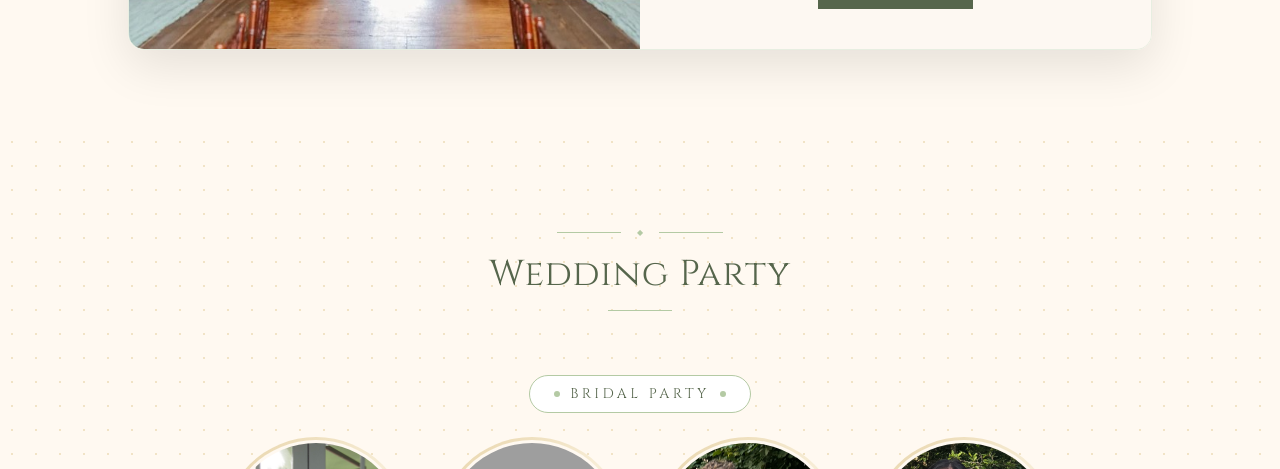
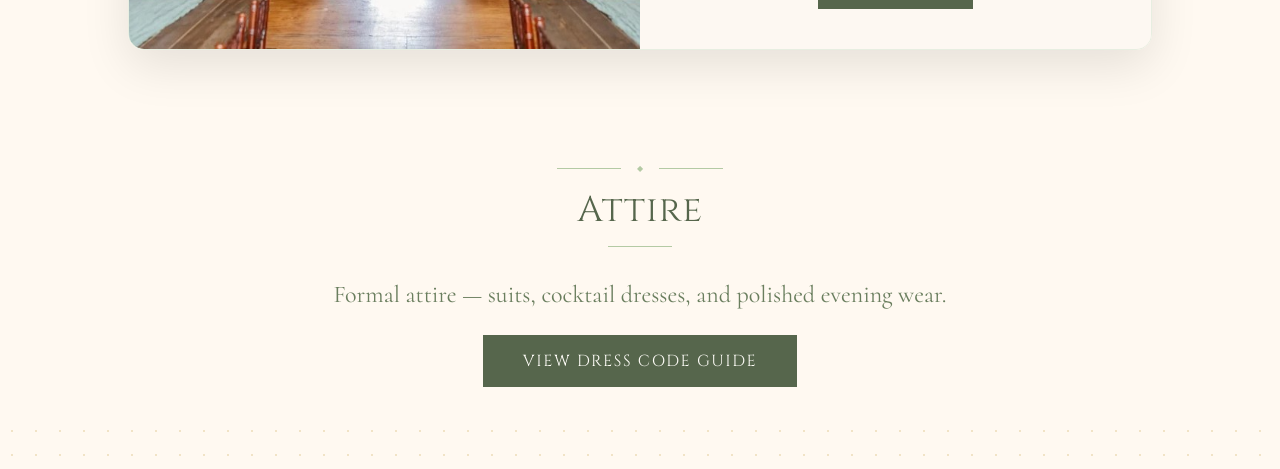
Before and after one commit to CarlyceMcIntosh/wedding-website, a React (Vite) app in the folder wedding-site/: page / in a window 1280 px wide. Shown: the part 1700-2169 px from the top of the page. Built offline with nearby package versions, Linux system fonts and the light colour scheme; grey boxes are pictures that could not be loaded.

Commit message:
Add Attire section with dress code modal and FAQ guide

```diff
--- /dev/null
+++ b/wedding-site/src/components/DressCode.jsx
@@ -0,0 +1,68 @@
+import { useState } from "react";
+import { X } from "lucide-react";
+import DressCodeGuide from "./DressCodeGuide";
+
+export default function DressCode() {
+  const [modalOpen, setModalOpen] = useState(false);
+
+  return (
+    <section
+      id="dress-code"
+      className="section w-full bg-ivory-100 py-8 px-4 scroll-mt-16"
+    >
+      <div className="max-w-3xl mx-auto">
+        <div className="flex flex-col items-center mb-8">
+          <div className="flex items-center gap-4 mb-4">
+            <div className="w-16 h-px bg-sage-300" />
+            <span className="text-sage-300 text-[8px]">◆</span>
+            <div className="w-16 h-px bg-sage-300" />
+          </div>
+          <h2 className="font-cinzel text-3xl md:text-4xl text-sage-700 tracking-wide">
+            Attire
+          </h2>
+          <div className="w-16 h-px bg-sage-300 mt-4" />
+        </div>
+
+        <div className="flex flex-col items-center gap-6 text-center">
+          <p className="font-cormorant text-xl md:text-2xl text-sage-600 leading-relaxed max-w-2xl">
+            Formal attire — suits, cocktail dresses, and polished evening wear.
+          </p>
+          <button
+            type="button"
+            onClick={() => setModalOpen(true)}
+            className="font-cinzel text-sm md:text-base tracking-widest uppercase
+                       text-ivory-50 bg-sage-700 hover:bg-sage-800
+                       px-10 py-3.5 transition-colors duration-200"
+          >
+            View Dress Code Guide
+          </button>
+        </div>
+      </div>
+
+      {modalOpen && (
+        <div
+          className="fixed inset-0 z-[100] flex items-center justify-center p-4 bg-sage-900/60 backdrop-blur-sm"
+          onClick={() => setModalOpen(false)}
+        >
+          <div
+            className="relative w-full max-w-3xl max-h-[90vh] overflow-y-auto bg-ivory-100 p-6 md:p-8 shadow-xl"
+            onClick={(e) => e.stopPropagation()}
+          >
+            <button
+              type="button"
+              onClick={() => setModalOpen(false)}
+              className="absolute top-4 right-4 text-sage-500 hover:text-sage-800 transition"
+              aria-label="Close"
+            >
+              <X size={24} />
+            </button>
+            <h3 className="font-cinzel text-2xl text-sage-700 tracking-wide text-center mb-6">
+              Attire
+            </h3>
+            <DressCodeGuide />
+          </div>
+        </div>
+      )}
+    </section>
+  );
+}
--- /dev/null
+++ b/wedding-site/src/components/DressCodeGuide.jsx
@@ -0,0 +1,17 @@
+const DRESS_CODE_IMAGE = "/misc/dress-code.png";
+
+export default function DressCodeGuide() {
+  return (
+    <div className="flex flex-col items-center gap-6">
+      <p className="font-cormorant text-lg md:text-xl text-sage-600 leading-relaxed text-center max-w-2xl">
+        Formal attire — suits, cocktail dresses, and polished evening wear.
+        Block heels are preferred for the outdoor venue.
+      </p>
+      <img
+        src={DRESS_CODE_IMAGE}
+        alt="Formal dress code guide — suits, cocktail dresses, and polished evening wear"
+        className="w-full max-w-2xl rounded-sm"
+      />
+    </div>
+  );
+}
--- a/wedding-site/src/components/FAQContent.jsx
+++ b/wedding-site/src/components/FAQContent.jsx
@@ -1,5 +1,6 @@
 import { useState } from "react";
 import { ChevronDown } from "lucide-react";
+import DressCodeGuide from "./DressCodeGuide";
 
 const FAQ_SECTIONS = [
   {
@@ -23,7 +24,8 @@ const FAQ_SECTIONS = [
       },
       {
         question: "What is the dress code?",
-        answer: "Formal attire - Long dresses with heels, Suits and dress shoes. Please note that the wedding will be predominately outdoors, so we recommend dressing accordingly (block heels, etc)."
+        answer: <DressCodeGuide />,
+        tall: true,
       },
     ]
   },
@@ -152,19 +154,19 @@ export default function FAQContent() {
                     <div
                       className={`
                         overflow-hidden transition-all duration-500
-                        ${isOpen ? "max-h-[500px]" : "max-h-0"}
-
+                        ${isOpen ? (faq.tall ? "max-h-[5000px]" : "max-h-[500px]") : "max-h-0"}
                       `}
                     >
-                     <p className="
-                        pb-6 px-6
-                        font-cormorant text-xl md:text-2xl
-                        text-sage-600 leading-relaxed
-                        text-center
-                      ">
-
+                      <div
+                        className="
+                          pb-6 px-6
+                          font-cormorant text-xl md:text-2xl
+                          text-sage-600 leading-relaxed
+                          text-center
+                        "
+                      >
                         {faq.answer}
-                      </p>
+                      </div>
                     </div>
                   </div>
                 );
--- a/wedding-site/src/components/WeddingParty.jsx
+++ b/wedding-site/src/components/WeddingParty.jsx
@@ -48,7 +48,7 @@ export default function WeddingParty() {
             <span className="text-sage-300 text-[8px]">◆</span>
             <div className="w-16 h-px bg-sage-300" />
           </div>
-          <h2 className="font-cinzel text-2xl md:text-3xl lg:text-4xl text-sage-700 tracking-wide">
+          <h2 className="font-cinzel text-3xl md:text-4xl text-sage-700 tracking-wide">
             Wedding Party
           </h2>
           <div className="w-16 h-px bg-sage-300" />
--- a/wedding-site/src/pages/Home.jsx
+++ b/wedding-site/src/pages/Home.jsx
@@ -3,6 +3,7 @@ import Hero from "../components/Hero";
 import MiniNav from "../components/MiniNav";
 import Footer from "../components/Footer";
 import VenueDetails from "../components/VenueDetails";
+import DressCode from "../components/DressCode";
 import WeddingParty from "../components/WeddingParty";
 import FloatingRSVP from "../components/FloatingRSVP";
 
@@ -47,6 +48,7 @@ useEffect(() => {
         </div>
 
         <VenueDetails/>
+        <DressCode />
         <WeddingParty />
         <MiniNav/>
         <Footer/>
```
Also changed, not shown: wedding-site/public/misc/dress-code.png (added), 1 other file (tests, documents, lock files or other folders).
